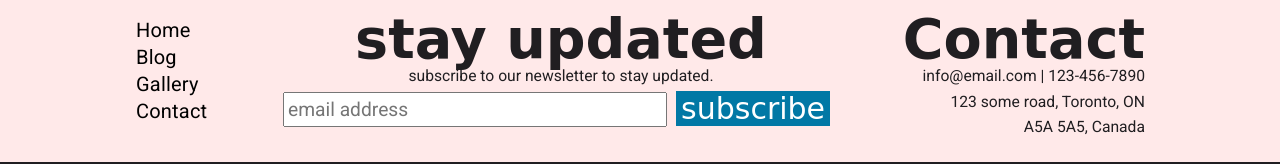
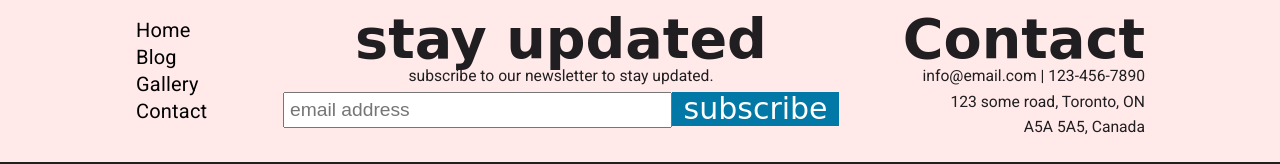
Before and after one commit to brennaMacQuarrie/brenna-macquarrie-project-one, a plain HTML site: page index.html in a window 1280 px wide. Shown: the part 3221-3385 px from the top of the page. Drawn offline with Linux system fonts and the light colour scheme; a web font is replaced by a local one.

Commit message:
second fight to the death with form cuz someone didnt die last time

```diff
--- a/styles.css
+++ b/styles.css
@@ -120,12 +120,10 @@ h3 {
     line-height: 80%;
 }
 
-p,
-.email {
+p {
     font-size: calc(0.9rem + 0.8vw);
     line-height: 130%;
     font-family: 'Roboto', sans-serif;
-
 }
 
 
@@ -281,18 +279,21 @@ h3 {
 .subscribe {
     width: calc(55% - 5px);
     text-align: center;
+    font-size: calc(0.9rem + 0.8vw);
 }
 
 .email {
+    padding: 5px;
+    width: 70%;
     float: left;
-    padding: 3px;
-    width: calc(70% - 5px);
+    height: 100%;
 }
 
 .form a {
+    display: inline-block;
     background-color: #0178A5;
     font-size: 30px;
-    width: 25%;
+    width: 30%;
 }
 
 
```
